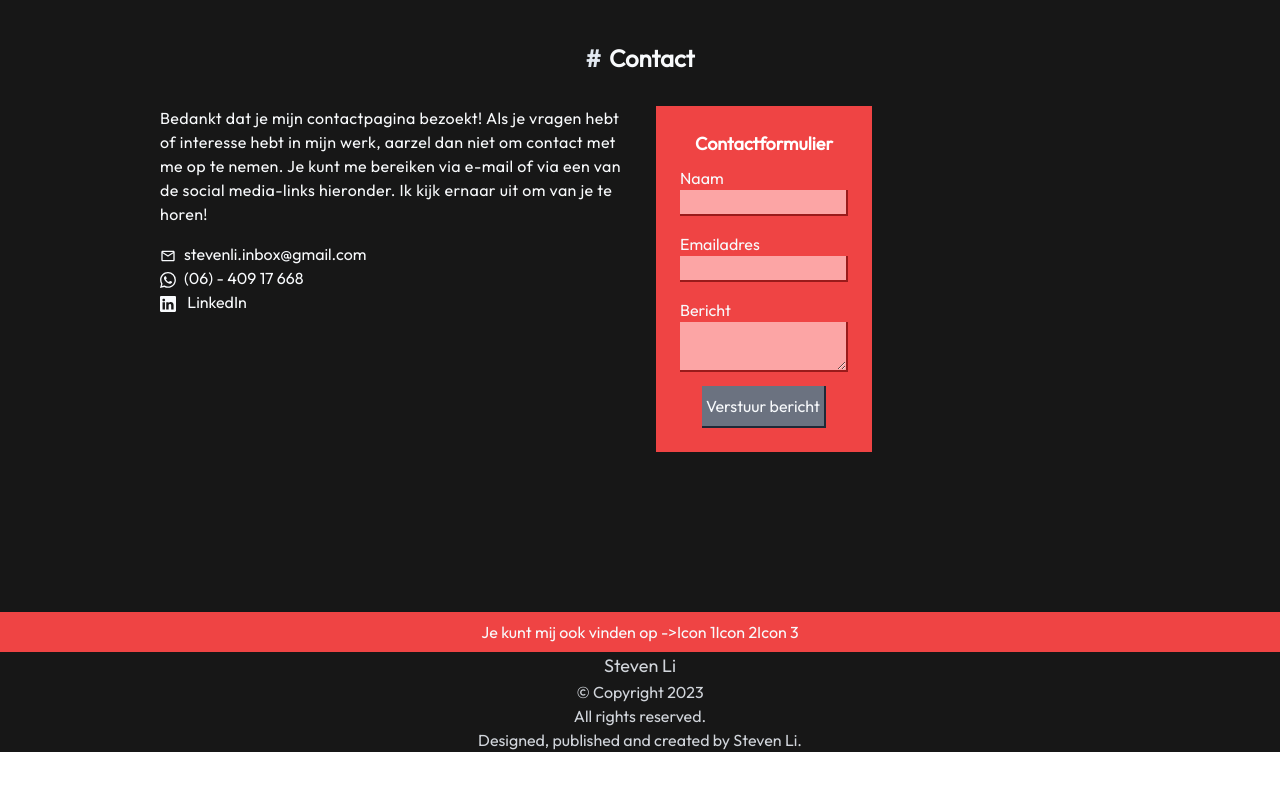
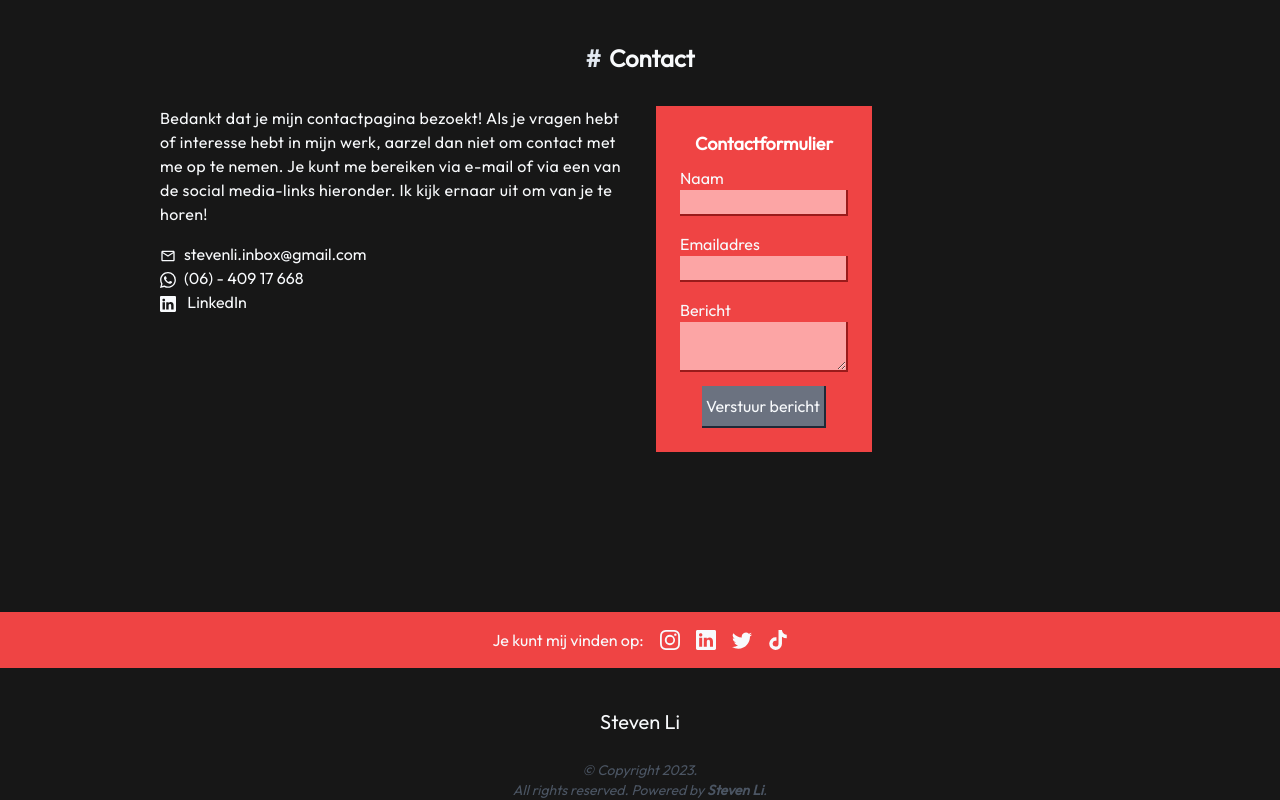
Before and after one commit to zStevenn/portfolio-old, a React (Vite) app: page / in a window 1280 px wide. Shown: the part 2989-3789 px from the top of the page. Before the commit the page ends 3741 px from the top, so only its background shows below. Built offline with nearby package versions, Linux system fonts and the light colour scheme.

Commit message:
Added social icons and links to footer

```diff
--- a/src/components/Footer.jsx
+++ b/src/components/Footer.jsx
@@ -1,20 +1,32 @@
+import { BsInstagram, BsLinkedin, BsTwitter, BsDiscord } from "react-icons/bs"
+import { FaTiktok } from "react-icons/fa"
+
 function Footer() {
 	return (
 		<footer className="bg-neutral-900">
-			<div className="bg-red-500 flex flex-col sm:flex-row justify-center items-center px-6 py-2 text-slate-50">
-				<p>Je kunt mij ook vinden op -&gt; </p>
-				<div>
-					<span>Icon 1</span>
-					<span>Icon 2</span>
-					<span>Icon 3</span>
+			<div className="bg-red-500 flex flex-col gap-4 sm:flex-row justify-center items-center px-6 py-4 text-slate-50 mb-10">
+				<p className="">Je kunt mij vinden op: </p>
+				<div className="flex gap-4">
+					<a href="https://www.instagram.com/izstevenn/" target="_blank" rel="noreferrer">
+						<BsInstagram className="text-xl" />
+					</a>
+					<a href="https://www.linkedin.com/in/zstevenn/" target="_blank" rel="noreferrer">
+						<BsLinkedin className="text-xl" />
+					</a>
+					<a href="https://twitter.com/izStevenn" target="_blank" rel="noreferrer">
+						<BsTwitter className="text-xl" />
+					</a>
+					<a href="https://www.tiktok.com/@zstevenn" target="_blank" rel="noreferrer">
+						<FaTiktok className="text-xl" />
+					</a>
+					{/* <a href="https://discord.gg/stevenli" target="_blank" rel="noreferrer">
+						<BsDiscord className="text-xl" />
+					</a> */}
 				</div>
 			</div>
-			<h3 className="text-lg text-gray-300 text-center">Steven Li</h3>
-			<p className="text-gray-300 text-center">&copy; Copyright 2023</p>
-			<p className="text-gray-300 text-center">All rights reserved.</p>
-			<p className="text-gray-300 text-center">
-				Designed, published and created by Steven Li.
-			</p>
+			<h3 className="text-xl text-slate-50 text-center mb-6">Steven Li</h3>
+			<p className="text-gray-600 text-center text-sm italic">&copy; Copyright 2023.</p>
+			<p className="text-gray-600 text-center text-sm italic">All rights reserved. Powered by <span className="font-semibold">Steven Li</span>.</p>
 		</footer>
 	)
 }
```
